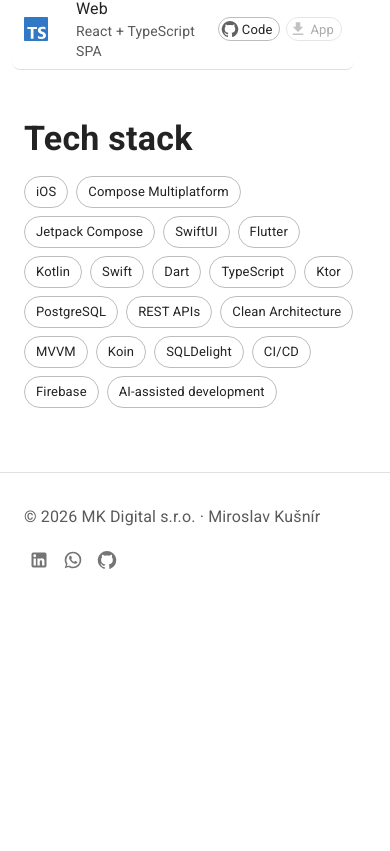
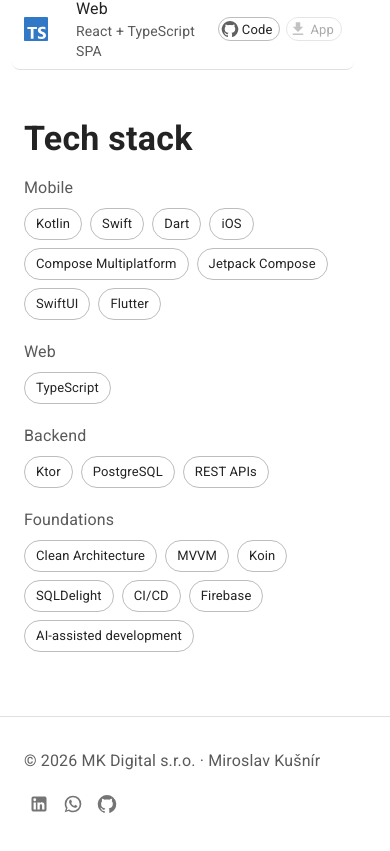
Before and after one commit to mkdigitalsk/portfolio, a Next.js app: page / in a window 390 px wide. Shown: the part 816-1667 px from the top of the page. Before the commit the page ends 1423 px from the top, so only its background shows below. Built offline with nearby package versions, Linux system fonts and the light colour scheme; no server answers; what @mui/material-nextjs would draw is missing.

Commit message:
group tech stack by area (Mobile/Web/Backend/Foundations) + i18n labels

```diff
--- a/messages/cs-CZ.json
+++ b/messages/cs-CZ.json
@@ -19,7 +19,11 @@
     "webDesc": "React + TypeScript SPA"
   },
   "techStack": {
-    "title": "Technologie"
+    "title": "Technologie",
+    "mobile": "Mobil",
+    "web": "Web",
+    "backend": "Backend",
+    "foundations": "Základy"
   },
   "common": {
     "language": "Jazyk"
--- a/messages/de-DE.json
+++ b/messages/de-DE.json
@@ -19,7 +19,11 @@
     "webDesc": "React + TypeScript SPA"
   },
   "techStack": {
-    "title": "Tech-Stack"
+    "title": "Tech-Stack",
+    "mobile": "Mobile",
+    "web": "Web",
+    "backend": "Backend",
+    "foundations": "Grundlagen"
   },
   "common": {
     "language": "Sprache"
--- a/messages/en-GB.json
+++ b/messages/en-GB.json
@@ -19,7 +19,11 @@
     "webDesc": "React + TypeScript SPA"
   },
   "techStack": {
-    "title": "Tech stack"
+    "title": "Tech stack",
+    "mobile": "Mobile",
+    "web": "Web",
+    "backend": "Backend",
+    "foundations": "Foundations"
   },
   "common": {
     "language": "Language"
--- a/messages/sk-SK.json
+++ b/messages/sk-SK.json
@@ -19,7 +19,11 @@
     "webDesc": "React + TypeScript SPA"
   },
   "techStack": {
-    "title": "Technológie"
+    "title": "Technológie",
+    "mobile": "Mobil",
+    "web": "Web",
+    "backend": "Backend",
+    "foundations": "Základy"
   },
   "common": {
     "language": "Jazyk"
--- a/src/app/page.tsx
+++ b/src/app/page.tsx
@@ -18,26 +18,17 @@ const showcases: Showcase[] = [
   },
 ]
 
-const techStack = [
-  'iOS',
-  'Compose Multiplatform',
-  'Jetpack Compose',
-  'SwiftUI',
-  'Flutter',
-  'Kotlin',
-  'Swift',
-  'Dart',
-  'TypeScript',
-  'Ktor',
-  'PostgreSQL',
-  'REST APIs',
-  'Clean Architecture',
-  'MVVM',
-  'Koin',
-  'SQLDelight',
-  'CI/CD',
-  'Firebase',
-  'AI-assisted development',
+const techGroups = [
+  {
+    labelKey: 'techStack.mobile',
+    items: ['Kotlin', 'Swift', 'Dart', 'iOS', 'Compose Multiplatform', 'Jetpack Compose', 'SwiftUI', 'Flutter'],
+  },
+  { labelKey: 'techStack.web', items: ['TypeScript'] },
+  { labelKey: 'techStack.backend', items: ['Ktor', 'PostgreSQL', 'REST APIs'] },
+  {
+    labelKey: 'techStack.foundations',
+    items: ['Clean Architecture', 'MVVM', 'Koin', 'SQLDelight', 'CI/CD', 'Firebase', 'AI-assisted development'],
+  },
 ]
 
 export default async function HomePage() {
@@ -80,13 +71,20 @@ export default async function HomePage() {
         <Reveal>
           <TextH4Bold sx={{ mb: 2 }}>{t('techStack.title')}</TextH4Bold>
         </Reveal>
-        <Reveal delay={0.06}>
-          <Stack direction="row" useFlexGap spacing={1} sx={{ flexWrap: 'wrap' }}>
-            {techStack.map((tech) => (
-              <Chip key={tech} label={tech} variant="outlined" />
-            ))}
-          </Stack>
-        </Reveal>
+        <Stack spacing={2.5}>
+          {techGroups.map((group, index) => (
+            <Reveal key={group.labelKey} delay={0.06 * index}>
+              <Box>
+                <TextBody1Neutral60 sx={{ mb: 1 }}>{t(group.labelKey)}</TextBody1Neutral60>
+                <Stack direction="row" useFlexGap spacing={1} sx={{ flexWrap: 'wrap' }}>
+                  {group.items.map((tech) => (
+                    <Chip key={tech} label={tech} variant="outlined" />
+                  ))}
+                </Stack>
+              </Box>
+            </Reveal>
+          ))}
+        </Stack>
       </Box>
     </Box>
   )
```
